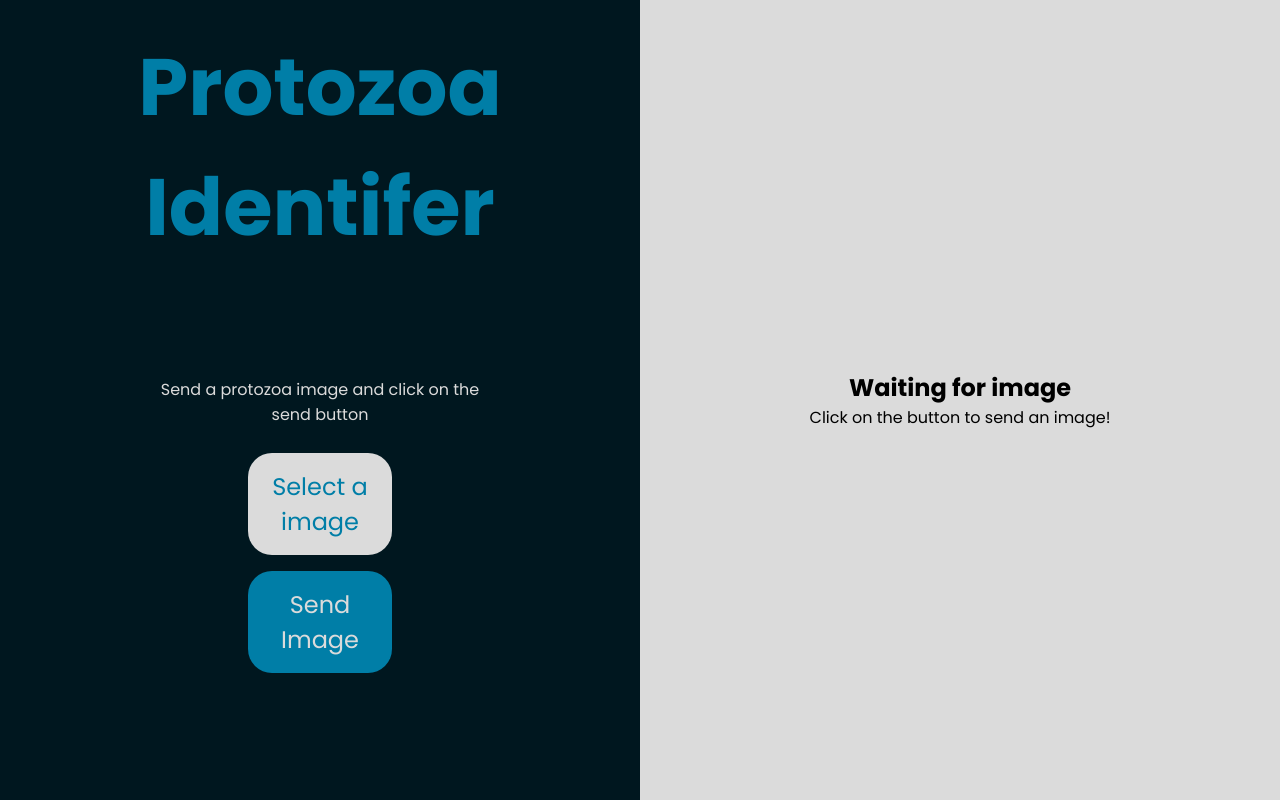
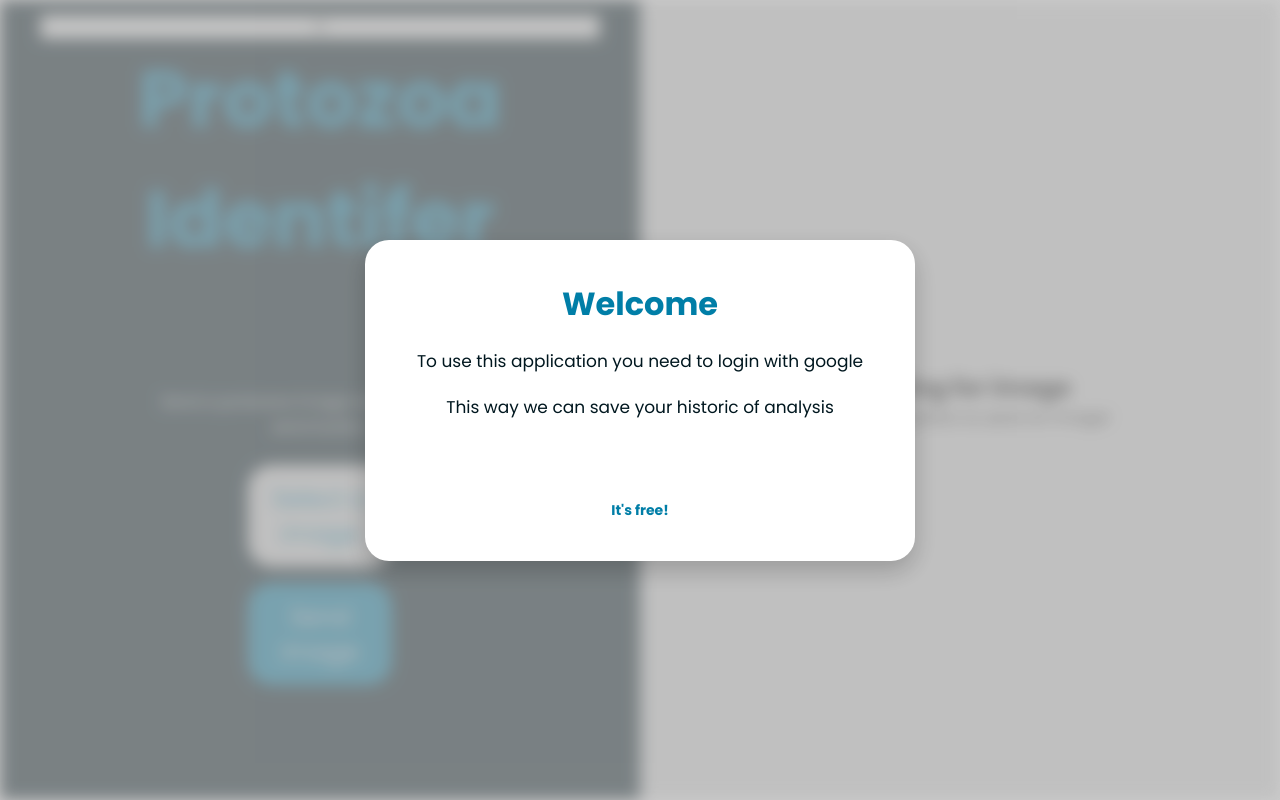
Before and after one commit to vino-brutor/ProtozoaIdentifier-Front, a React (Vite) app: page / in a window 1280 px wide. Built offline with nearby package versions, Linux system fonts and the light colour scheme.

Commit message:
Adicionada função de histórico

```diff
--- a/package.json
+++ b/package.json
@@ -10,6 +10,8 @@
     "preview": "vite preview"
   },
   "dependencies": {
+    "@react-oauth/google": "^0.12.2",
+    "jwt-decode": "^4.0.0",
     "react": "^19.2.0",
     "react-dom": "^19.2.0"
   },
--- a/src/App.jsx
+++ b/src/App.jsx
@@ -1,12 +1,41 @@
-import { useState } from "react";
-import "./app.css"
+import { useEffect, useState } from "react";
+import "./app.css";
 import { ConfidenceBar } from "./Components/ConfidenceBar/ConfidenceBar";
+import { GoogleLogin } from "@react-oauth/google";
+import { HistoricItem } from "./Components/historicItem/HistoricItem";
 
 function App() {
+  const [token, setToken] = useState(null);
+  const [user, setUser] = useState(null);
   const [selectedFile, setSelectedFile] = useState(null);
   const [result, setResult] = useState(null);
   const [isLoading, setIsLoading] = useState(false);
   const [previewURL, setPreviewURL] = useState(null);
+  const [isMenuOpen, setIsMenuOpen] = useState(false);
+  const [historic, setHistoric] = useState([]);
+
+  const handleGoogleSucess = async (credentialResponse) => {
+    try {
+      const res = await fetch("http://localhost:3000/api/google-login", {
+        method: "POST",
+        headers: {
+          "Content-Type": "application/json",
+        },
+        body: JSON.stringify({ googleToken: credentialResponse.credential }),
+      });
+
+      if (!res.ok) {
+        return alert("Error while logging in: " + res.statusText);
+      }
+
+      const data = await res.json();
+      setToken(data.token);
+      setUser(data.user);
+      localStorage.setItem("protzoa_token", data.token);
+    } catch (error) {
+      alert("Error while logging in: " + error.message);
+    }
+  };
 
   const handleFileChange = (event) => {
     const file = event.target.files[0]; //pega o evento de enviar um file
@@ -15,11 +44,10 @@ function App() {
       setSelectedFile(file);
 
       if (previewURL) {
-        URL.revokeObjectURL(previewURL)
+        URL.revokeObjectURL(previewURL);
       }
 
-      setPreviewURL(URL.createObjectURL(file))
-
+      setPreviewURL(URL.createObjectURL(file));
     } else {
       console.log("Erro ao carregar o arquivo");
     }
@@ -34,10 +62,7 @@ function App() {
     }
 
     try {
-
-      setIsLoading(true)
-
-
+      setIsLoading(true);
 
       //criamos o nosso envelope prop backend
       const formData = new FormData();
@@ -48,6 +73,9 @@ function App() {
       //faz o envio para o back da imagem que temos
       const rawResponse = await fetch("http://localhost:3000/api/upload", {
         method: "POST",
+        headers: {
+          Authorization: `Bearer ${token}`, // Bearer é o tipo de token que o backend usa
+        },
         body: formData,
       });
       // rawResponse
@@ -70,13 +98,96 @@ function App() {
       console.error("Mensagem:", error.message);
       alert("Erro ao enviar imagem: " + error.message);
     } finally {
-      setIsLoading(false)
+      setIsLoading(false);
     }
   };
 
+  // use effect pq queremos q ele pegue o historico apenas se o menu abrir
+
+  useEffect(() => {
+    if (isMenuOpen) {
+      handleMenuOpen();
+    }
+  }, [isMenuOpen]);
+
+  const handleMenuOpen = async () => {
+    const rawResponse = await fetch(
+      "http://localhost:3000/api/prediction-historic",
+      {
+        method: "GET",
+        headers: {
+          Authorization: `Bearer ${token}`, // Bearer é o tipo de token que o backend usa
+        },
+      }
+    );
+
+    if (!rawResponse.ok) {
+      throw new Error("Error while fetching historic");
+    }
+
+    const data = await rawResponse.json();
+
+    console.log(data)
+
+    if (Array.isArray(data.predictionHistoric)) {
+      setHistoric(data.predictionHistoric);
+    } else {
+      setHistoric([]);
+    }
+
+  };
+
   return (
-    <div className="container ">
+    <div className="container" style={{ position: "relative" }}>
+      {!user && (
+        <div className="login-overlay-container">
+          <div className="login-card">
+            <h1 className="title-login-card">Welcome</h1>
+            <p className="text-login-card">
+              To use this application you need to login with google
+            </p>
+            <p className="text-login-card">
+              This way we can save your historic of analysis
+            </p>
+
+            <div className="google-btn-wrapper">
+              <GoogleLogin
+                onSuccess={handleGoogleSucess}
+                onError={() => {
+                  console.log("login failed");
+                }}
+              />
+            </div>
+
+            <p className="free-text-login-card">It's free!</p>
+          </div>
+        </div>
+      )}
+      <div
+        className={`split-content-wrapper ${!user ? "blurred-effect" : ""}`}
+        style={{ display: "flex", width: "100%", height: "100%" }}
+      >
         <div className="input-side split-column">
+          <button
+            className="historic-menu-btn"
+            onClick={() => setIsMenuOpen(!isMenuOpen)}
+          >
+            ☰
+          </button>
+
+          {isMenuOpen && (
+            <div className="historic-menu-container">
+              <button className="exit-historic-btn" onClick={() => setIsMenuOpen(false)}>
+                X
+              </button>
+              {
+                historic.map((item) => {
+                  return <HistoricItem key={item.id} prediction={item} />;
+                })
+              }
+            </div>
+          )}
+
           <h1 className="protozoaIdentifier-Title">Protozoa Identifer</h1>
           <div className="inputs-div">
             <p>Send a protozoa image and click on the send button</p>
@@ -89,16 +200,26 @@ function App() {
                 onChange={handleFileChange}
                 className="hidden-input"
               />
-            <label htmlFor="imageInput" className={isLoading ? "disabled-label" : "file-label"}>
+              <label
+                htmlFor="imageInput"
+                className={isLoading ? "disabled-label" : "file-label"}
+              >
                 {previewURL ? "Image selected" : "Select a image"}
               </label>
             </div>
-          <button type="button" id="uploadBtn" onClick={handleSubmmit} disabled={isLoading}>Send Image</button>
+            <button
+              type="button"
+              id="uploadBtn"
+              onClick={handleSubmmit}
+              disabled={isLoading}
+            >
+              Send Image
+            </button>
           </div>
         </div>
 
         <div className="output-side split-column">
-        { isLoading ? (
+          {isLoading ? (
             <div className="loading-Card">
               <h2>Processing image...</h2>
               <p>This will take a few seconds</p>
@@ -106,17 +227,24 @@ function App() {
           ) : result ? (
             <div className="result-card">
               <h2>{result.prediction.className}</h2>
-            <img className="imagePreview"
+              <img
+                className="imagePreview"
                 src={previewURL}
                 alt={"Preview of the image from the user"}
               />
-            <p>Your protozoa is a <span style={{fontWeight: `bold`}}>{result.prediction.className}</span></p>
+              <p>
+                Your protozoa is a{" "}
+                <span style={{ fontWeight: `bold` }}>
+                  {result.prediction.className}
+                </span>
+              </p>
               <ConfidenceBar value={result.prediction.confidence} />
             </div>
           ) : previewURL ? (
             <div className="preview-card">
               <h2>Analysis Preview</h2>
-            <img className="imagePreview"
+              <img
+                className="imagePreview"
                 src={previewURL}
                 alt={"Preview of the image from the user"}
               />
@@ -126,10 +254,9 @@ function App() {
               <h2>Waiting for image</h2>
               <p>Click on the button to send an image!</p>
             </div>
-        )
-      }
+          )}
         </div>
-
+      </div>
     </div>
   );
 }
--- /dev/null
+++ b/src/Components/historicItem/HistoricItem.jsx
@@ -0,0 +1,28 @@
+import "./HistoricItemStyle.css"
+
+export const HistoricItem = ({ prediction }) => {
+
+    let percentage = (prediction.confidence * 100).toFixed(1) // to fixed colcoa o numero maximo de casa decimais
+
+    let color = "#ff2400"
+
+    if (percentage > 50) {
+        color = "#DAA520"
+    }
+
+    if (percentage > 80) {
+        color = "#87D95E"
+    }
+
+    return (
+        <div className="container-item">
+            <div className="info-left">
+                <span className="protozoa-name-text">
+                    {prediction.className}
+                </span>
+                <span className="confidence-badge" style={{backgroundColor: `${color}`}}>{percentage}%</span>
+            </div>
+            <img className="historic-image" src={prediction.image.filePath} alt={prediction.className} />
+        </div>
+    )
+}
--- /dev/null
+++ b/src/Components/historicItem/HistoricItemStyle.css
@@ -0,0 +1,33 @@
+.container-item {
+    display: flex;
+    justify-content: space-between;
+    padding: 8px;
+    border-bottom: 1px solid #535353;
+    align-items: center;
+}
+
+.historic-image {
+    width: 50px;
+    height: 50px;
+    object-fit: cover;
+    border-radius: 4px;
+}
+
+.protozoa-name-text {
+    font-size: 17px;
+    color: #1c1c1c;
+}
+
+.confidence-badge{
+    color: #1c1c1c;
+    font-weight: bold;
+    font-size: 0.8rem;
+    padding: 4px 8px;
+    border-radius: 21px;
+}
+
+.info-left {
+    display: flex;
+    flex-direction: column;
+    gap: 4px;
+}
--- a/src/app.css
+++ b/src/app.css
@@ -141,3 +141,81 @@
 .preview-card > h2 {
     padding: 16px;
 }
+
+.blurred-effect {
+    filter: blur(8px);
+    opacity: 0.4;
+    pointer-events: none;
+    user-select: none;
+    transition: all 0.5s ease;
+}
+
+.login-overlay-container {
+    position: fixed;
+    top: 0;
+    left: 0;
+    width: 100%;
+    height: 100%;
+    display: flex;
+    justify-content: center;
+    align-items: center;
+    z-index: 1000;
+    background-color: rgba(0, 0, 0, 0.2);
+}
+
+.login-card {
+    background-color: #ffffff;
+    padding: 40px;
+    border-radius: 24px;
+    box-shadow: 0 10px 25px rgba(0, 0, 0, 0.2);
+    text-align: center;
+    width: 90%;
+    max-width: 550px;
+    display: flex;
+    flex-direction: column;
+    gap: 20px;
+    align-items: center;
+    animation: fadeIn 0.5s ease-out;
+}
+
+.title-login-card {
+    color: #007ea7;
+    font-size: 32px;
+}
+
+.text-login-card {
+    color: #00171f;
+    font-size: 17px;
+}
+
+.free-text-login-card {
+    color: #007ea7;
+    font-size: 14px;
+    font-weight: bold;
+}
+
+.historic-menu-container {
+    position: fixed;
+    top: 0;
+    left: 0;
+    height: 100vh;
+    width: 450px;
+    background-color: #dbdbdb;
+    overflow-y: auto; /*permite scrollar pela view se necessário*/
+    z-index: 100;
+}
+
+.exit-historic-btn {
+    position: absolute;
+    top: 16px;
+    right: 16px;
+    background: transparent;
+    font-size: 14px;
+    cursor: pointer;
+    color: #007ea7;
+}
+
+@keyframes fadeIn {
+    from { opacity: 0; transform: translateY(-20px); }
+    to { opacity: 1; transform: translateY(0); }
+}
--- a/src/main.jsx
+++ b/src/main.jsx
@@ -1,9 +1,16 @@
 import { StrictMode } from 'react'
 import { createRoot } from 'react-dom/client'
 import App from './App.jsx'
+// importa o provider do google para react
+import { GoogleOAuthProvider } from '@react-oauth/google'
+
+// como estamos no fron, usamos import.meta.env ao inves do process.env, só é reconhecido no node
+const clientId = import.meta.env.VITE_GOOGLE_CLIENT_ID
 
 createRoot(document.getElementById('root')).render(
   <StrictMode>
-    <App />
+    <GoogleOAuthProvider clientId={clientId}> {/*criamos um GoogleOAuthProvider com o clientId do projeto para q o resto do projetio reconheça o google */}
+      <App />
+    </GoogleOAuthProvider>
   </StrictMode>,
 )
```
Also changed, not shown: 2 other files (tests, documents, lock files or other folders). Lines whose indentation alone changed are shown as unchanged.
